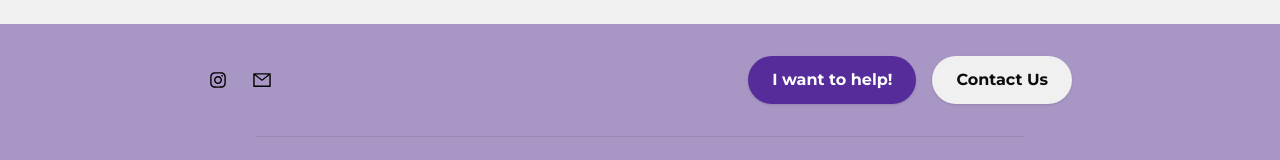
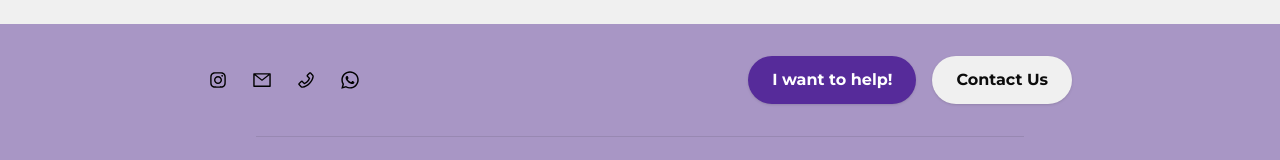
Before and after one commit to CarlesMG6/todosxesther, a Next.js app: page /en/agenda in a window 1280 px wide. Shown: the part 591-751 px from the top of the page. Built offline with nearby package versions, Linux system fonts and the light colour scheme.

Commit message:
Add call and whatsapp as socials

```diff
--- a/src/components/config.js
+++ b/src/components/config.js
@@ -1,4 +1,5 @@
-import { AiOutlineMail, AiOutlineInstagram} from "react-icons/ai";
+import { AiOutlineMail, AiOutlineInstagram, AiOutlinePhone} from "react-icons/ai";
+import { FaWhatsapp } from "react-icons/fa";
 // Navegación principal del sitio
 export const NAVIGATION_LINKS = [
   { nameKey: 'Navigation.esther', href: '/esther' },
@@ -18,11 +19,25 @@ export const SOCIAL_CONFIG = {
     name: "Email",
     url: "mailto:infotodosconesther@gmail.com",
     handle: "infotodosconesther@gmail.com",
+  },
+
+  phone: {
+    name: "Teléfono",
+    url: "tel:+34629644588",
+    handle: "+34 629 644 588",
+  },
+
+  whatsapp: {
+    name: "WhatsApp",
+    url: "https://wa.me/34629644588",
+    handle: "+34 629 644 588",
   }
 };
 
 // Array de redes sociales con iconos (para usar en componentes)
 export const COMPANY_SOCIALS = [
   { name: SOCIAL_CONFIG.instagram.name, url: SOCIAL_CONFIG.instagram.url, icon: <AiOutlineInstagram /> },
-  { name: SOCIAL_CONFIG.email.name, url: SOCIAL_CONFIG.email.url, icon: <AiOutlineMail /> }
+  { name: SOCIAL_CONFIG.email.name, url: SOCIAL_CONFIG.email.url, icon: <AiOutlineMail /> },
+  { name: SOCIAL_CONFIG.phone.name, url: SOCIAL_CONFIG.phone.url, icon: <AiOutlinePhone /> },
+  { name: SOCIAL_CONFIG.whatsapp.name, url: SOCIAL_CONFIG.whatsapp.url, icon: <FaWhatsapp /> }
 ];
```
